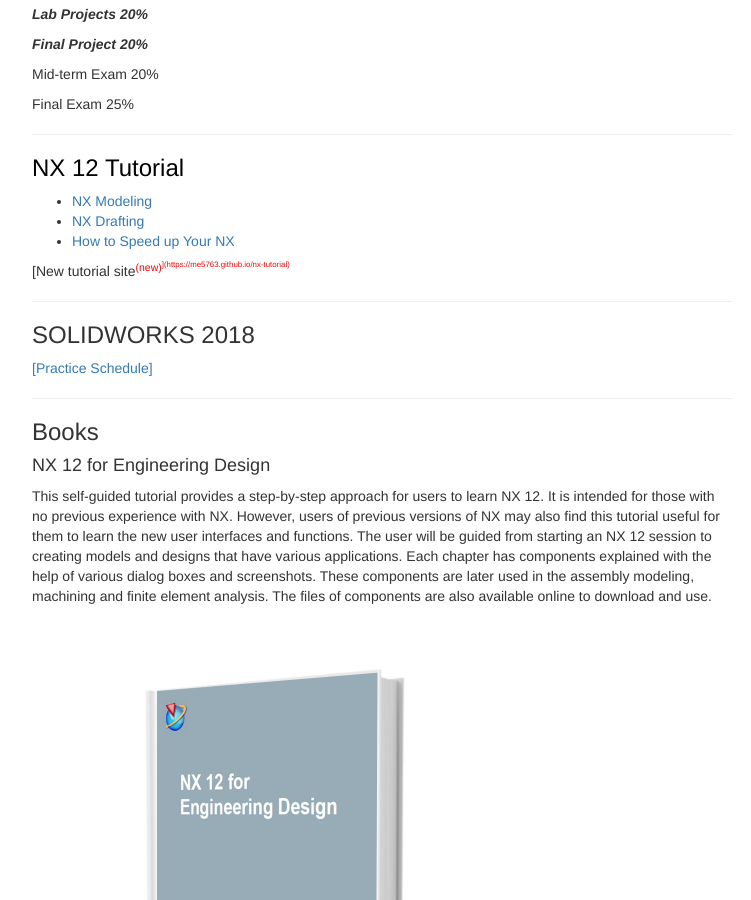
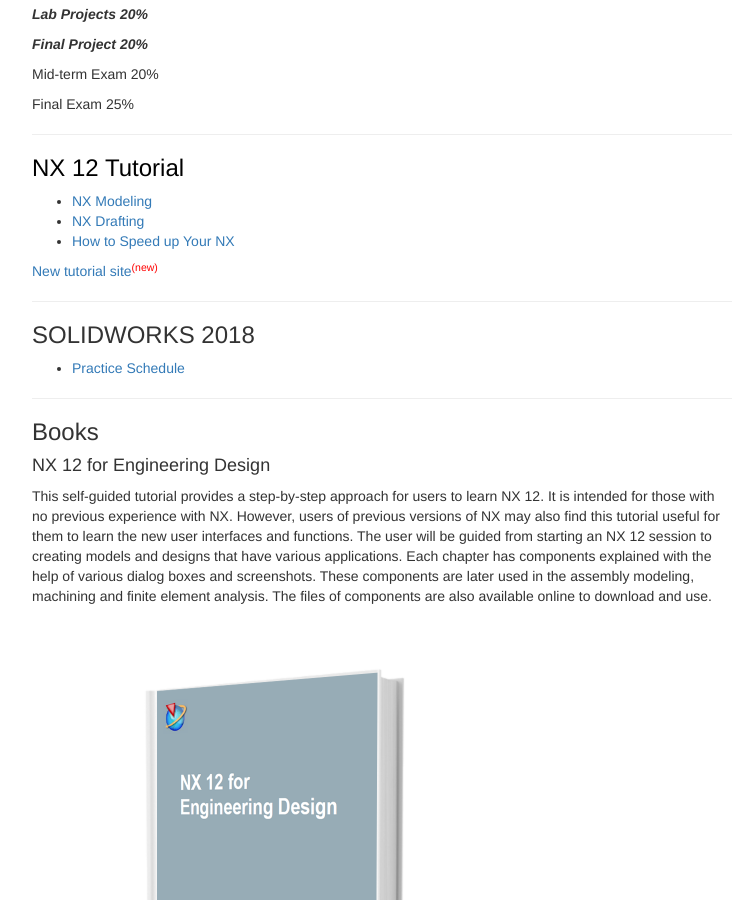
Before and after one commit to me5763/lab-fs19, a Jekyll site: the page built from index.md, in a window 1280 px wide and 900 px high, scrolled down 2061 px. Shown: the whole window, without its empty margins (258-1009 px from the left). Built offline with Jekyll 4.4.1, drawn with Linux system fonts in a browser that asks for light colours; nearby versions of some CDN libraries.

Commit message:
update index

```diff
--- a/index.md
+++ b/index.md
@@ -178,13 +178,13 @@ Final Exam 		25%
 - [NX Drafting](pages/nx-tutorial/nx-drafting.html)
 - [How to Speed up Your NX](pages/speed-up-nx.html)
 
-[New tutorial site<sup style="color:red">(new)<sup>](https://me5763.github.io/nx-tutorial)
+[New tutorial site](https://me5763.github.io/nx-tutorial)<sup style="color:red">(new)<sup>
 
 ---
 
 ### SOLIDWORKS 2018
 
-[[Practice Schedule]](https://docs.google.com/presentation/d/1NXcEG9EvsykpvgDVXDwlqOo5fVHNwsfI4eILeco2Esg/edit?usp=sharing)
+- [Practice Schedule](https://docs.google.com/presentation/d/1NXcEG9EvsykpvgDVXDwlqOo5fVHNwsfI4eILeco2Esg/edit?usp=sharing)
 
 ---
 
```
